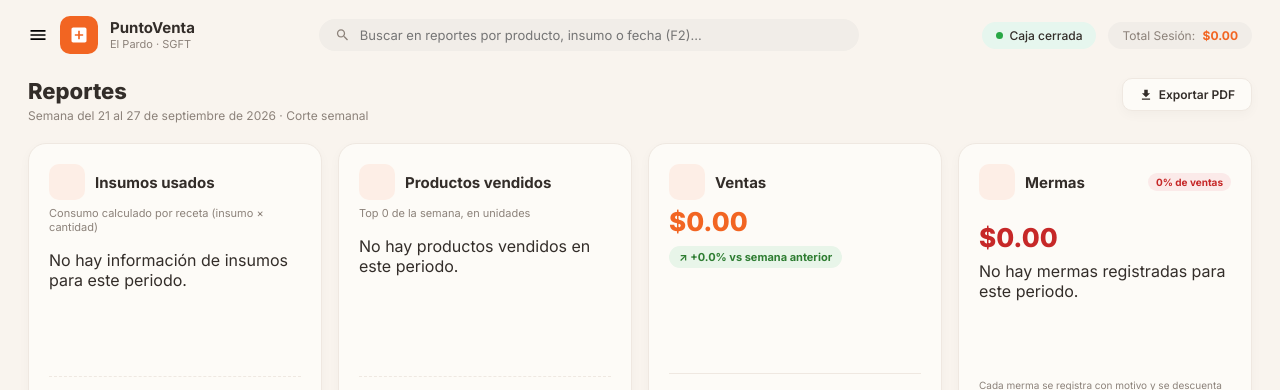
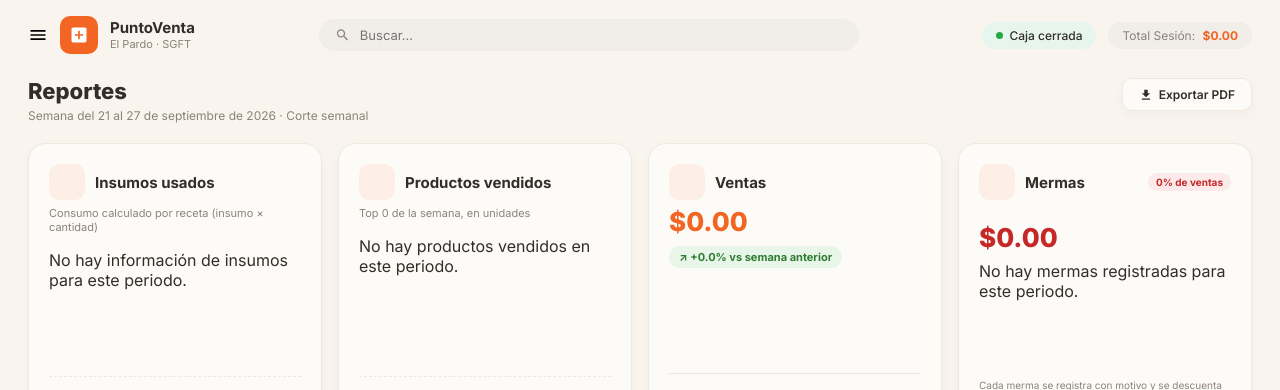
Before and after one commit to T4R1N256/SGFT, a Django app: template apps/core/templates/reportes.html in a window 1280 px wide. Shown: the top 390 px of the page. Run offline with Django 5.2, Linux system fonts and the light colour scheme; the template is opened without the code that fills it, so the values that code supplies are empty.

```diff
--- a/apps/core/templates/reportes.html
+++ b/apps/core/templates/reportes.html
@@ -57,7 +57,7 @@
         <input
             type="text"
             name="search"
-            placeholder="Buscar en reportes por producto, insumo o fecha (F2)..."
+            placeholder="Buscar..."
         >
 
     </div>
```
